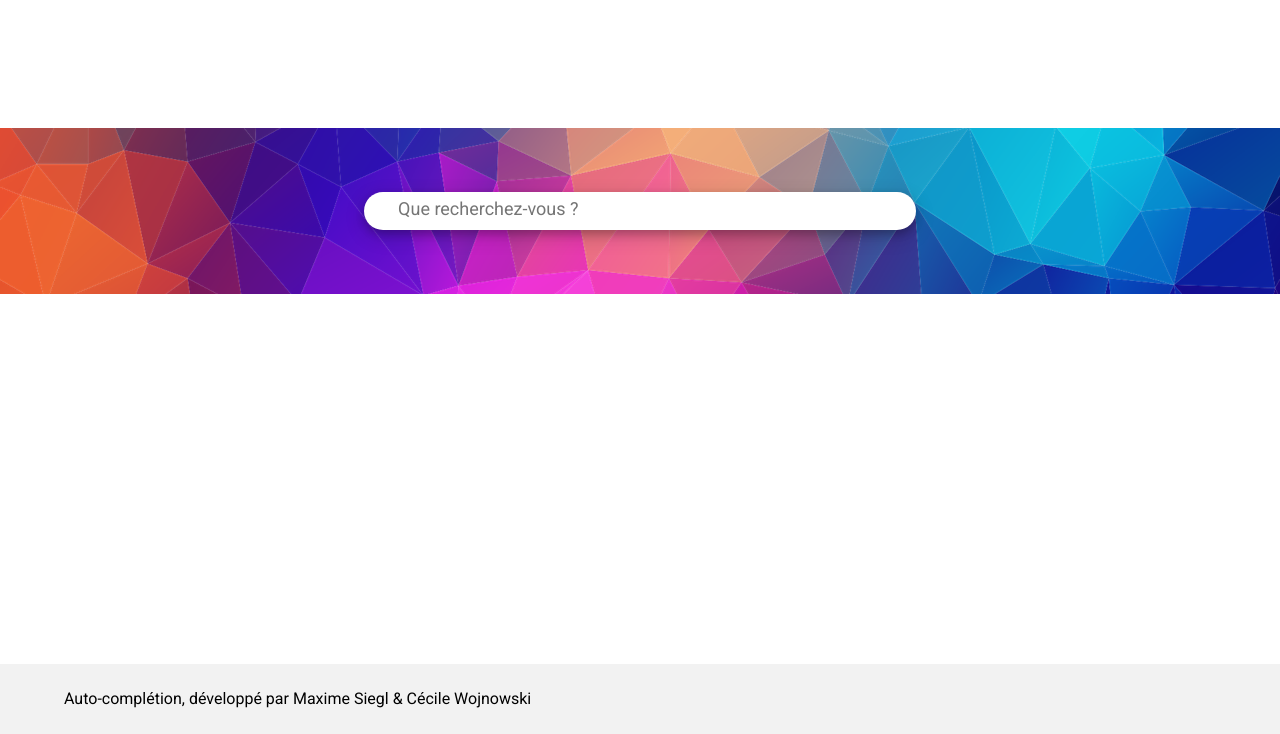
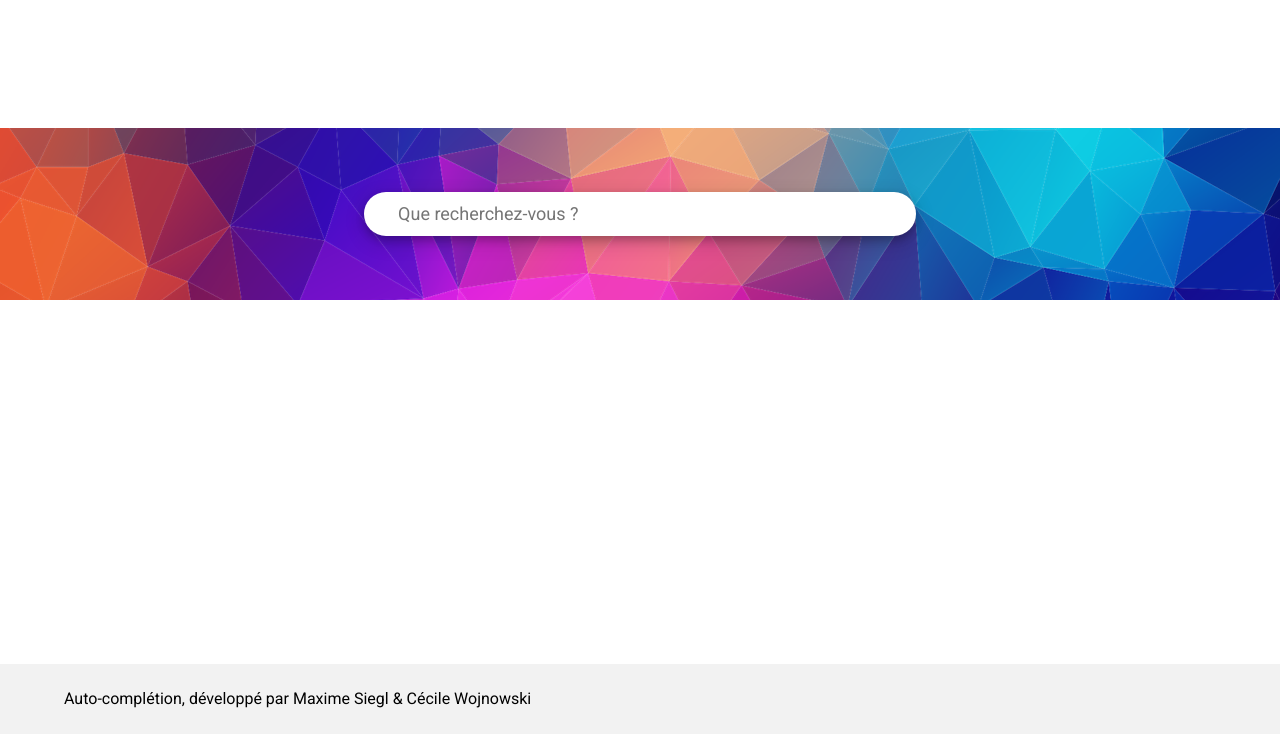
Before and after one commit to maxime-siegl/autocompletion, a PHP site: page / in a window 1280 px wide. Shown: the part 66-800 px from the top of the page. Run offline with PHP 8.4, Linux system fonts and the light colour scheme; some libraries are stand-ins or nearby versions.

Commit message:
CSS jquery ui

```diff
--- a/index.php
+++ b/index.php
@@ -6,6 +6,7 @@
     <title></title>
     <link href="https://fonts.googleapis.com/css2?family=Roboto&display=swap" rel="stylesheet">
     <link rel="stylesheet" href="style.css">
+    <link rel="stylesheet" href="//code.jquery.com/ui/1.12.1/themes/base/jquery-ui.css">
   </head>
   <body>
     <header>
--- a/style.css
+++ b/style.css
@@ -10,7 +10,6 @@ header{
   padding:1%;
   text-align: center;
 }
-
 main{
   margin-top:10%;
   background-image: url("img/triangles.png");
@@ -21,11 +20,15 @@ main{
   background-size:cover;
 }
 .input_index{
+  font-size: 18px;
   width:40%;
   padding:1% 5% 1% 3%;
   border-radius:30px;
   border:none;
   box-shadow: 0 4px 8px 0 rgba(0, 0, 0, 0.2), 0 6px 20px 0 rgba(0, 0, 0, 0.19);
+}
+input:focus{
+  outline:none;
 }
 ::placeholder{
   font-size:18px;
```
